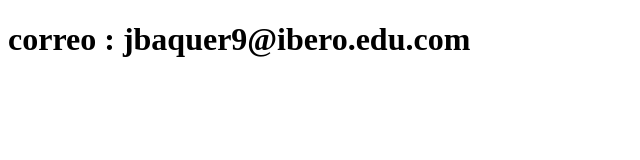
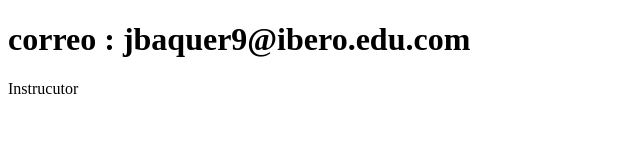
Before and after one commit to Jeison2311/sistema-de-registro, a plain HTML site: page contacto.html in a window 1280 px wide. Shown: the full height of the page, 0-640 px from the left. Drawn offline with Linux system fonts and the light colour scheme.

Commit message:
Actualiza el contacto

```diff
--- a/contacto.html
+++ b/contacto.html
@@ -9,5 +9,6 @@
 
     <body>
         <h1>correo : jbaquer9@ibero.edu.com</h1>
+        <P>Instrucutor</P>
     </body>
 </html>
```
